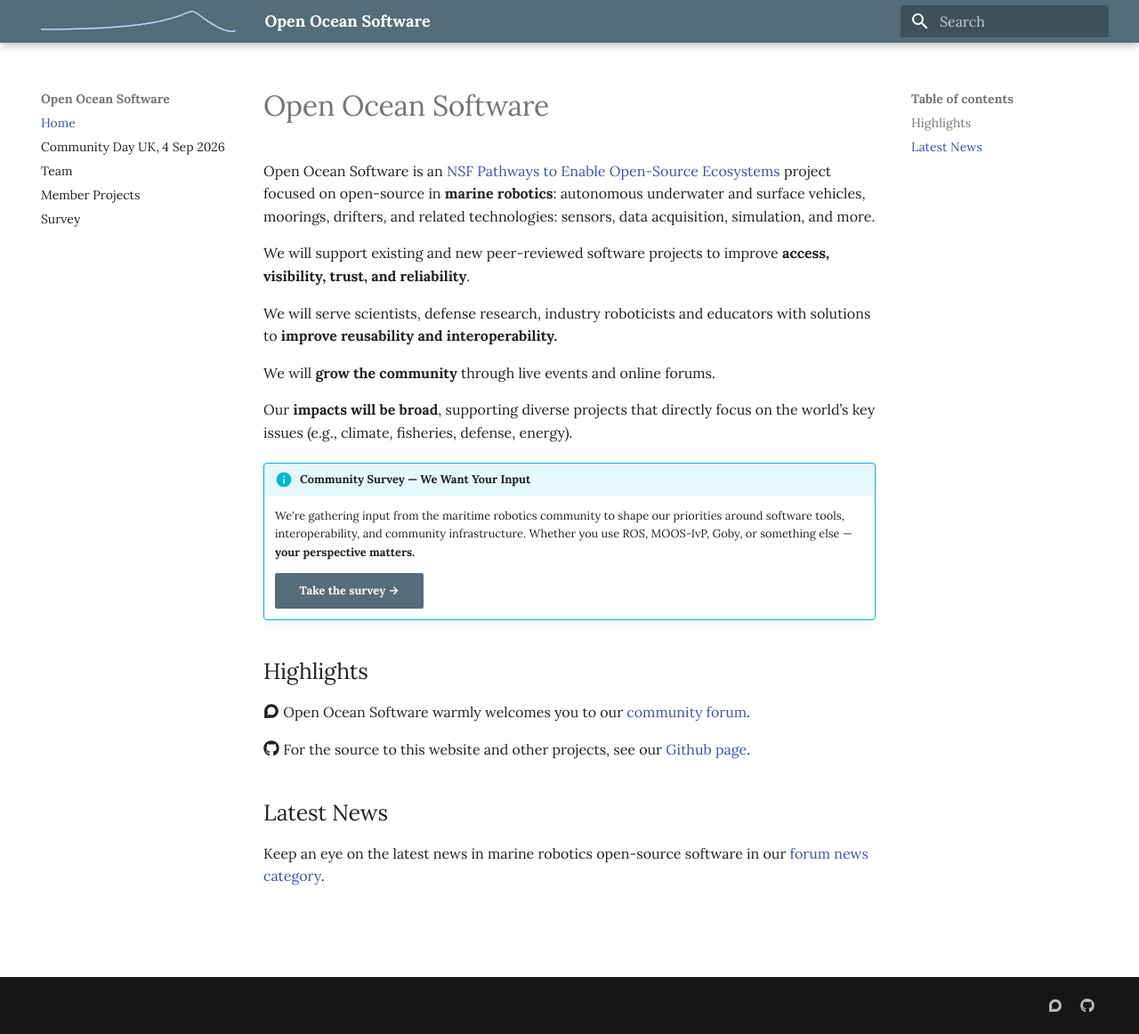
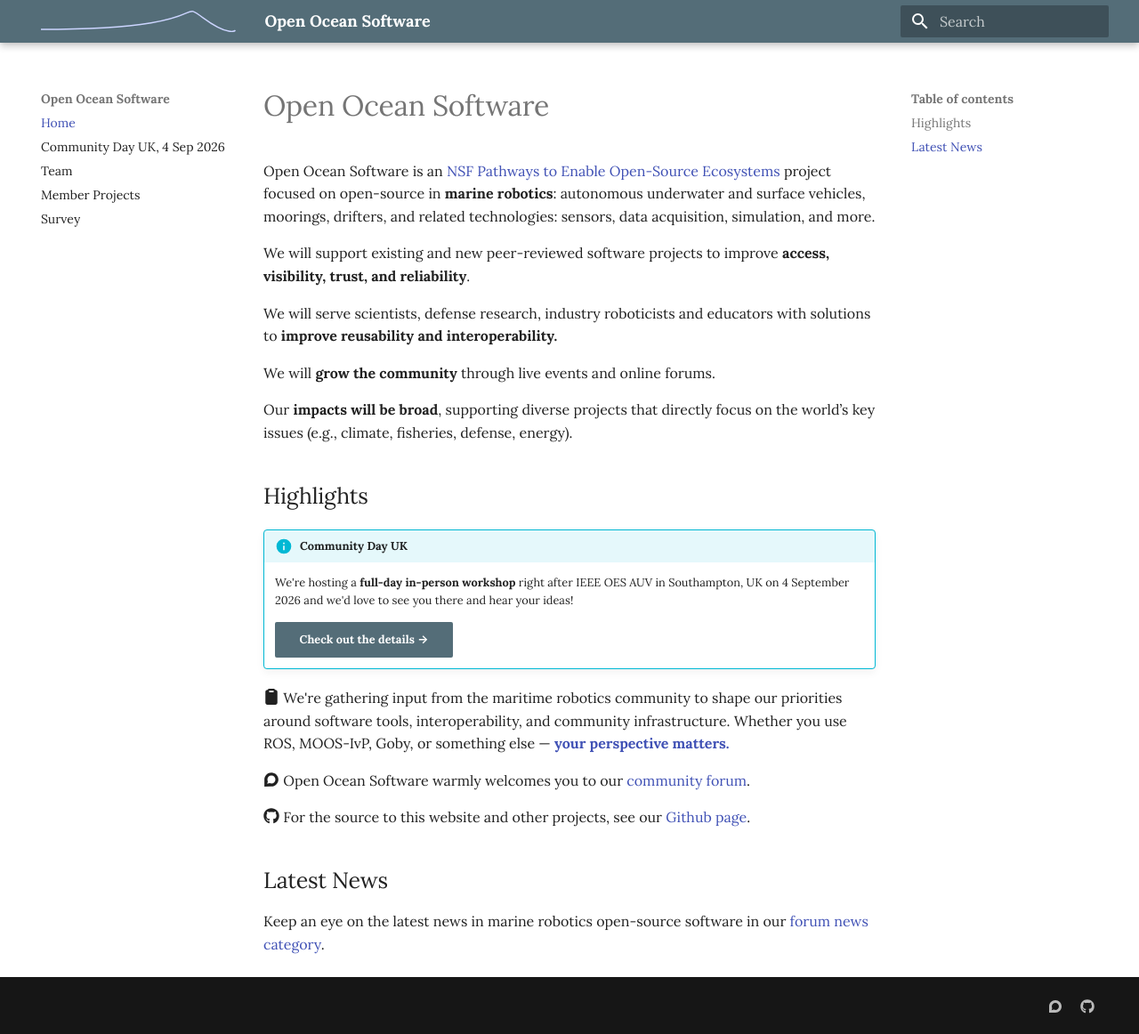
Before and after one commit to openocean-software/openocean-software.github.io, an MkDocs documentation site: the page built from docs/index.md, in a window 1280 px wide and 1162 px high. Shown: the whole window at 89% size. Built offline with MkDocs 1.6.1 and Material for MkDocs 9.7.7, drawn with Linux system fonts in a browser that asks for light colours.

Commit message:
Updates for UK community day

```diff
--- a/docs/index.md
+++ b/docs/index.md
@@ -10,13 +10,14 @@ We will **grow the community** through live events and online forums.
 
 Our **impacts will be broad**, supporting diverse projects that directly focus on the world’s key issues (e.g., climate, fisheries, defense, energy).
 
-!!! info "Community Survey — We Want Your Input"
-    We're gathering input from the maritime robotics community to shape our priorities around software tools, interoperability, and community infrastructure.
-    Whether you use ROS, MOOS-IvP, Goby, or something else — **your perspective matters.**
+## Highlights
 
-    [Take the survey →](ros-maritime-survey.md){ .md-button .md-button--primary }
+!!! info "Community Day UK"
+    We're hosting a **full-day in-person workshop** right after IEEE OES AUV in Southampton, UK on 4 September 2026 and we'd love to see you there and hear your ideas!
 
-## Highlights
+    [Check out the details →](community-day-uk-2026.md){ .md-button .md-button--primary }
+
+:fontawesome-solid-clipboard: We're gathering input from the maritime robotics community to shape our priorities around software tools, interoperability, and community infrastructure. Whether you use ROS, MOOS-IvP, Goby, or something else — [**your perspective matters.**](ros-maritime-survey.md)
 
 :fontawesome-brands-discourse: Open Ocean Software warmly welcomes you to our [community forum](https://forum.oceansoft.org).
 
```
Also changed, not shown: docs/community-day-uk-2026.md (+24 -5 lines).
